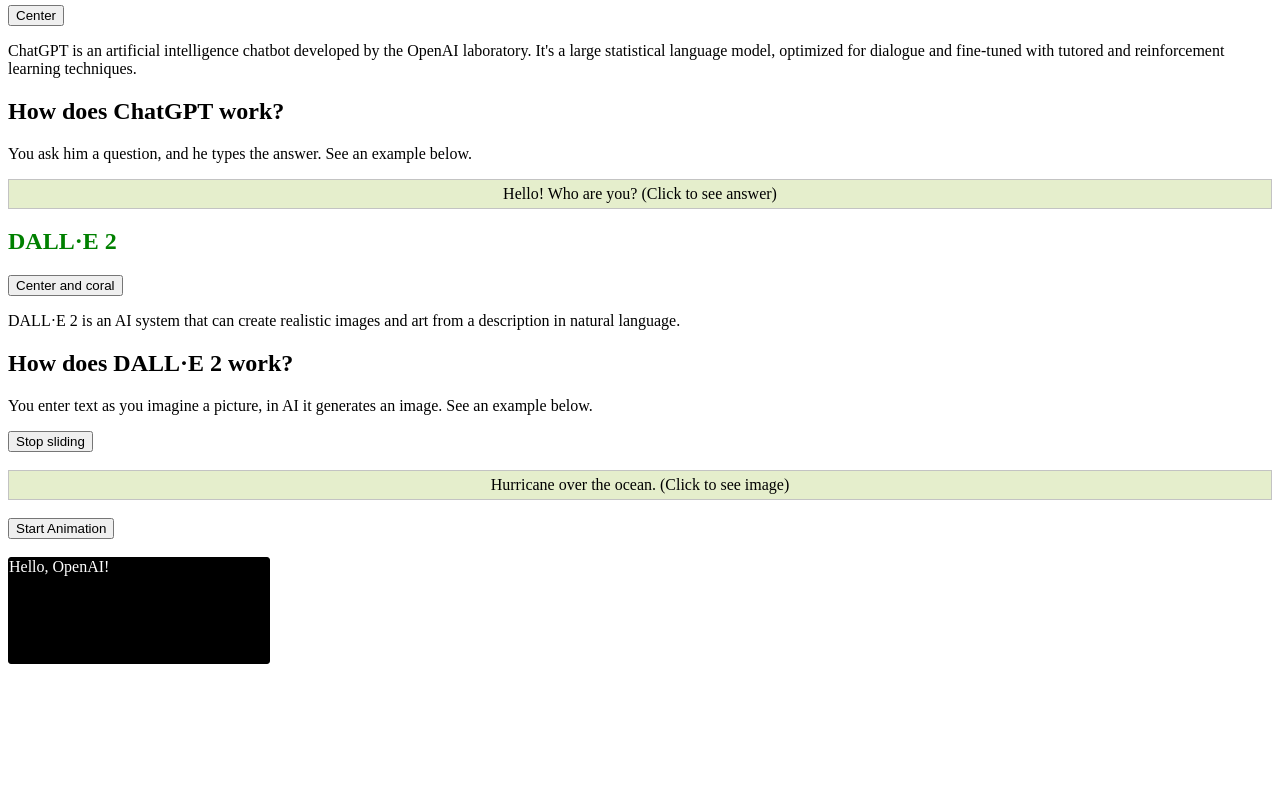
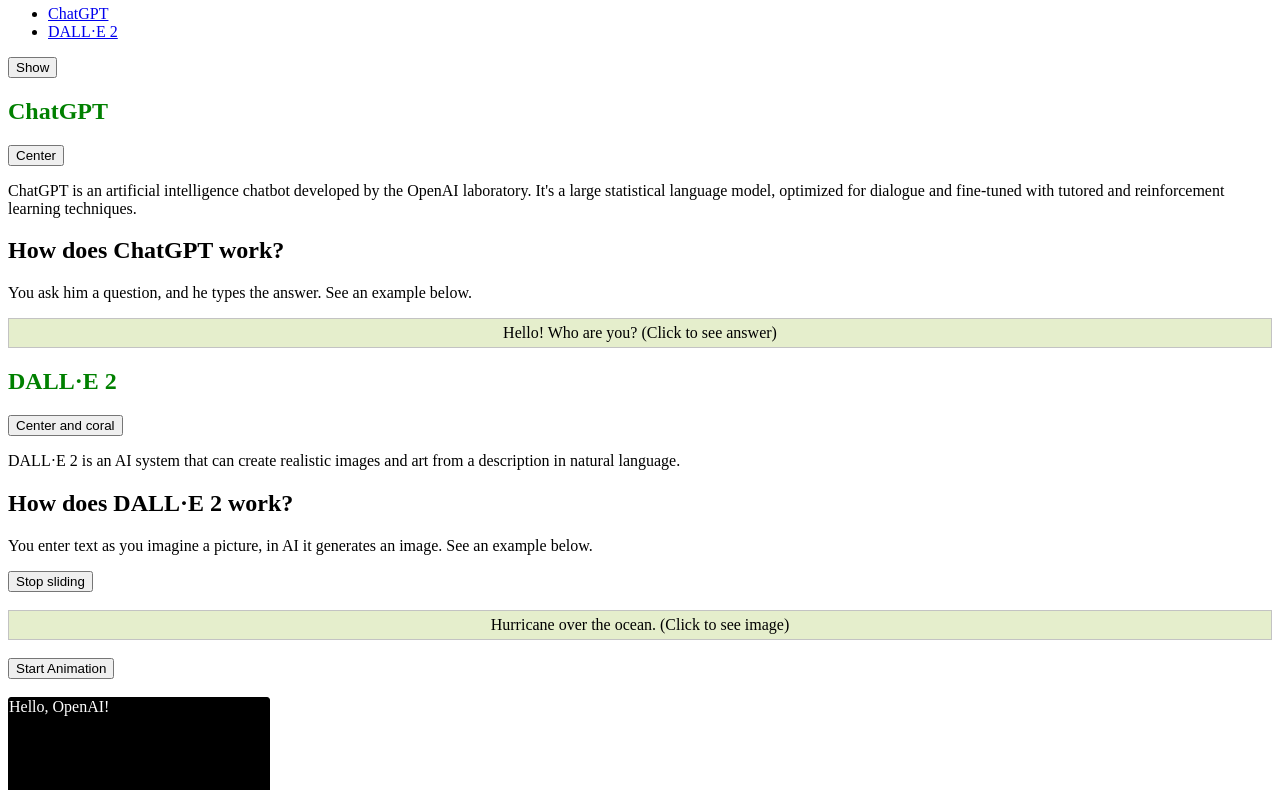
Before and after one commit to Diana-Kaba/page-elements, a plain HTML site: page index.html in a window 1280 px wide. Shown: the part 197-987 px from the top of the page. Before the commit the page ends 869 px from the top, so only its background shows below. Drawn offline with nearby package versions, Linux system fonts and the light colour scheme.

Commit message:
Add menu

```diff
--- a/index.html
+++ b/index.html
@@ -44,14 +44,14 @@
             corporation OpenAI LP and its
             parent company, the non-profit OpenAI Inc.</p>
         <button id="hide">Hide and show</button>
-        <!-- <nav>
+        <nav>
             <h2>Menu</h2>
             <ul id="menu">
                 <li><a href="https://openai.com/blog/chatgpt">ChatGPT</a></li>
                 <li><a href="https://openai.com/product/dall-e-2">DALL·E 2</a></li>
             </ul>
             <button id="show-menu">Show</button>
-        </nav> -->
+        </nav>
     </header>
     <h2 class="chat">ChatGPT</h2>
     <button id="center">Center</button>
--- a/js/script.js
+++ b/js/script.js
@@ -43,7 +43,7 @@ $(function () {
     });
   });
 
-  // $("#show-menu").click(function () {
-  //   $("menu").slideToggle();
-  // });
+  $("#show-menu").click(function () {
+    $("#menu").slideToggle();
+  });
 });
```
